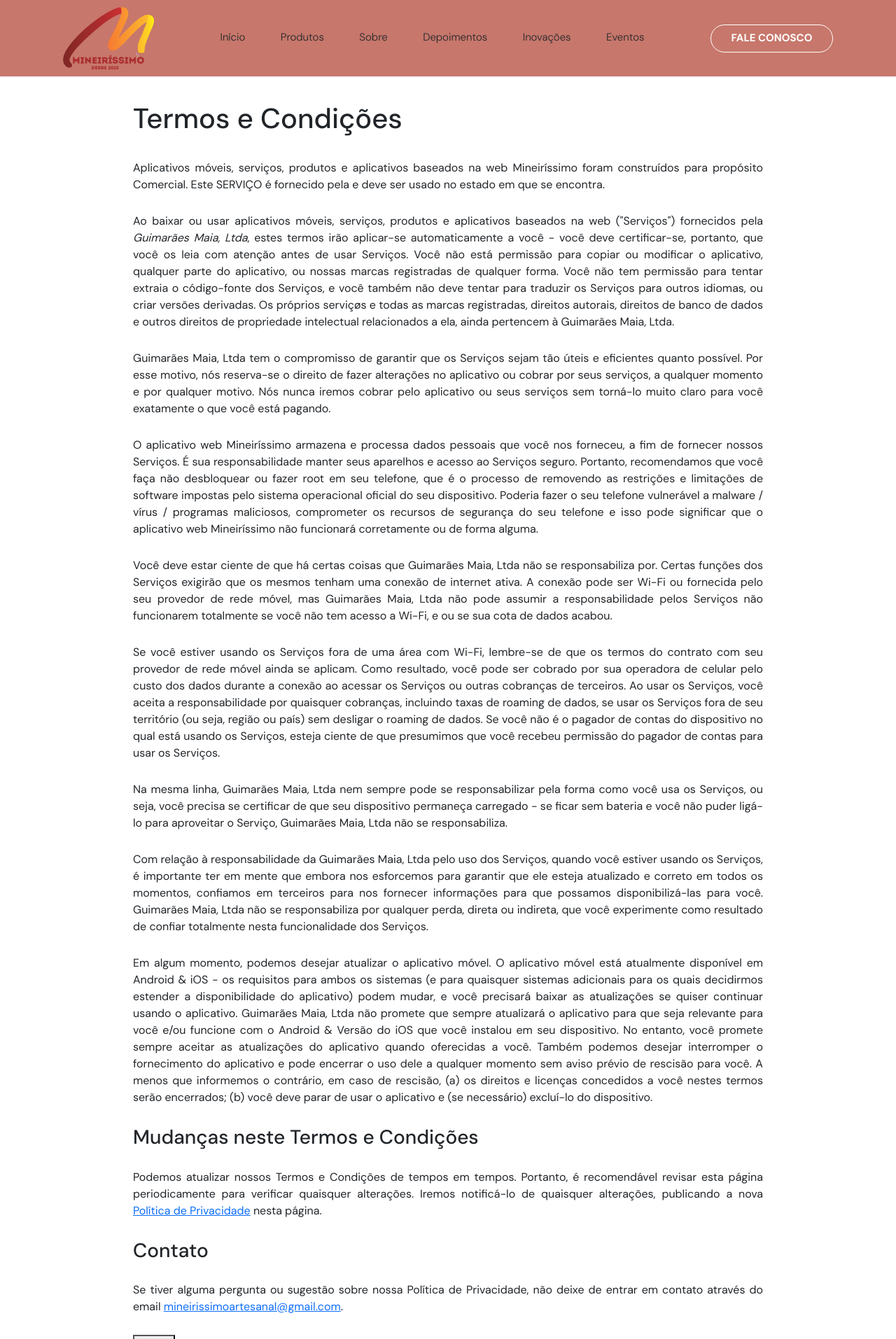
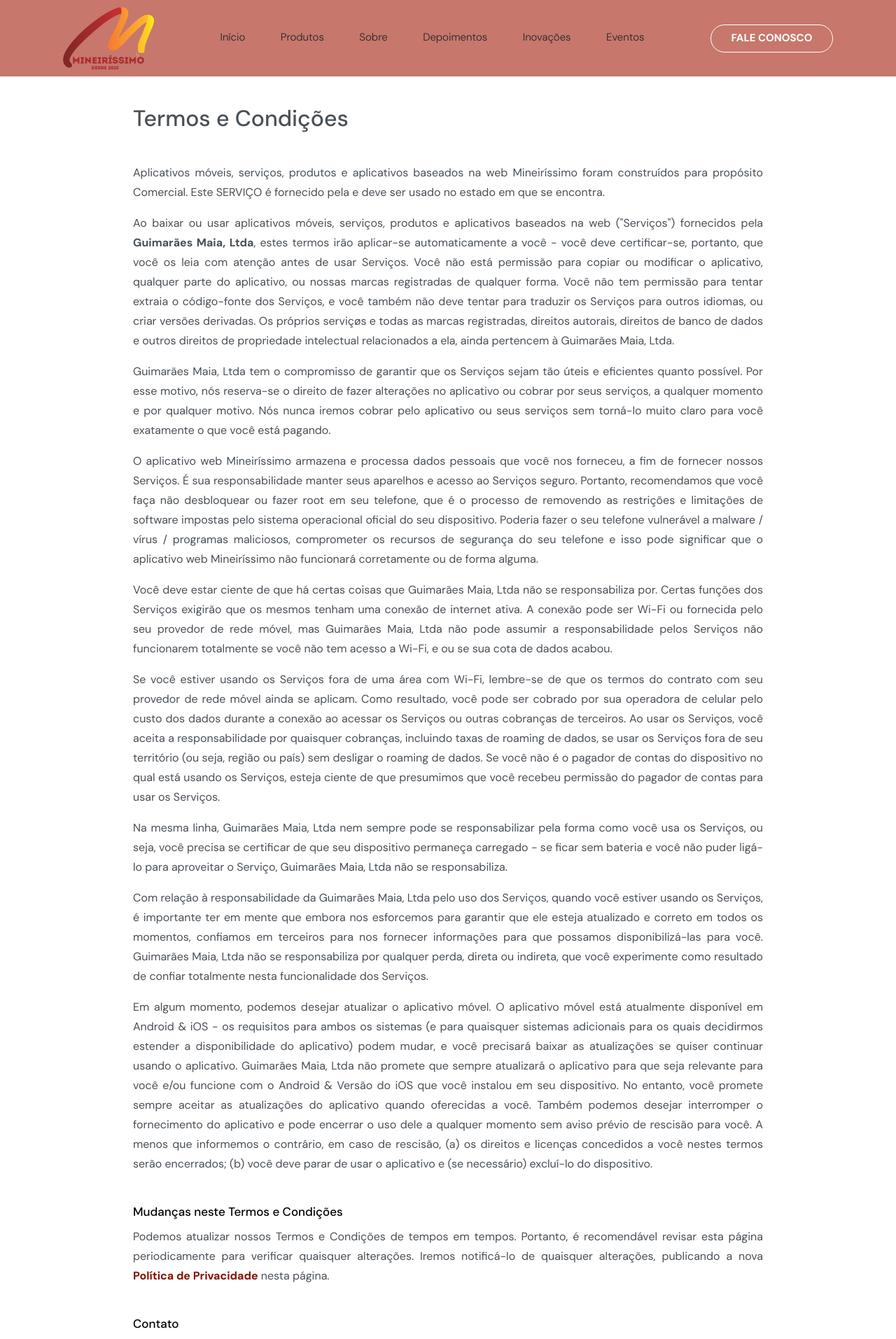
Before and after one commit to HenriquedaFonte/mineirissimo, a Next.js app: page /termos_e_condicoes in a window 1280 px wide. Shown: the top 1913 px of the page at 70% size. Built offline with nearby package versions, Linux system fonts and the light colour scheme.

Commit message:
fix: terms and conditions

```diff
--- a/src/components/PrivacyPolicy/privacyPolicy.module.scss
+++ b/src/components/PrivacyPolicy/privacyPolicy.module.scss
@@ -55,6 +55,6 @@
 
 .link {
   text-decoration: none;
-  color: $color--primary-ghost;
+  color: $color--primary;
   font-weight: bold;
 }
--- a/src/components/TermsAndConditions/index.js
+++ b/src/components/TermsAndConditions/index.js
@@ -101,20 +101,24 @@ export function _TermsAndConditions() {
         você nestes termos serão encerrados; (b) você deve parar de usar o
         aplicativo e (se necessário) excluí-lo do dispositivo.
       </p>
-      <h3>Mudanças neste Termos e Condições</h3>
+      <h3 className={styles.article}>Mudanças neste Termos e Condições</h3>
       <p className={styles.paragraph}>
         Podemos atualizar nossos Termos e Condições de tempos em tempos.
         Portanto, é recomendável revisar esta página periodicamente para
         verificar quaisquer alterações. Iremos notificá-lo de quaisquer
         alterações, publicando a nova{" "}
-        <a href="/politicas_de_privacidade">Política de Privacidade</a> {""}
+        <a className={styles.link} href="/politicas_de_privacidade">
+          Política de Privacidade
+        </a>{" "}
+        {""}
         nesta página.
       </p>
-      <h3>Contato</h3>
+      <h3 className={styles.article}>Contato</h3>
       <p className={styles.paragraph}>
         Se tiver alguma pergunta ou sugestão sobre nossa Política de
         Privacidade, não deixe de entrar em contato através do email{" "}
         <a
+          className={styles.link}
           href="mailto:mineirissimoartesanal@gmail.com"
           target="_blank"
           rel="noopener"
--- a/src/components/TermsAndConditions/termsAndConditions.module.scss
+++ b/src/components/TermsAndConditions/termsAndConditions.module.scss
@@ -10,9 +10,51 @@
 }
 
 .title {
-  margin-bottom: 35px;
+  margin-bottom: 40px;
+
+  font-size: 32px;
+  color: $color--gray-5;
+  line-height: 48px;
+}
+
+.article {
+  margin: 40px 0 8px 0;
+
+  font-size: 17px;
+  line-height: 28px;
+  color: $color--text-dark;
+  font-weight: 500;
 }
 
 .paragraph {
-  margin: 28px 0;
+  margin: 0 0 16px;
+
+  color: $color--gray-5;
+  font-size: 16px;
+  font-weight: 400;
+  line-height: 28px;
+
+  em {
+    font-weight: bold;
+    font-style: normal;
+  }
 }
+
+.list {
+  list-style: disc;
+  list-style-position: inside;
+  padding-left: 32px;
+}
+
+.item {
+  color: $color--gray-5;
+  font-size: 16px;
+  font-weight: 400;
+  line-height: 28px;
+}
+
+.link {
+  text-decoration: none;
+  color: $color--primary;
+  font-weight: bold;
+}
```
